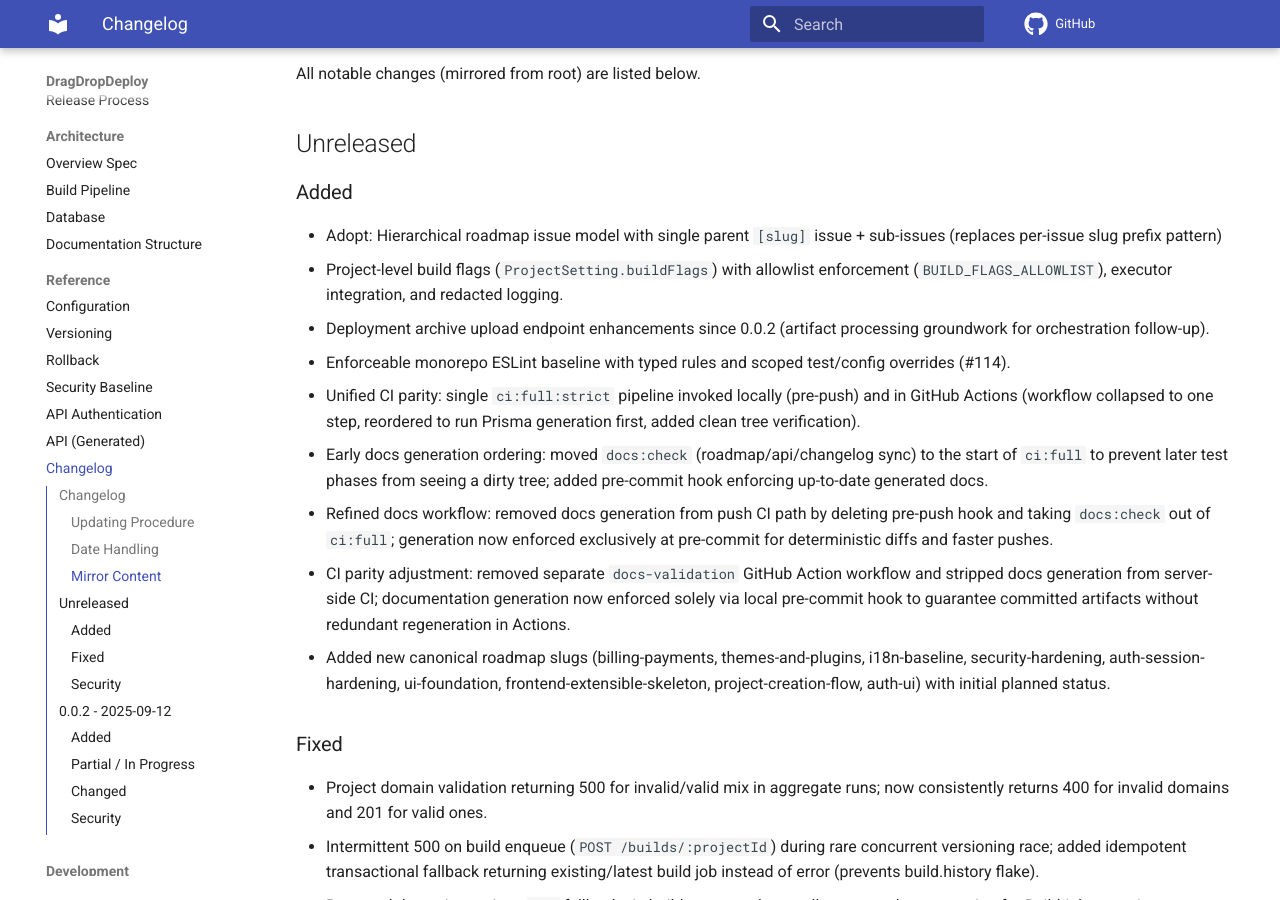
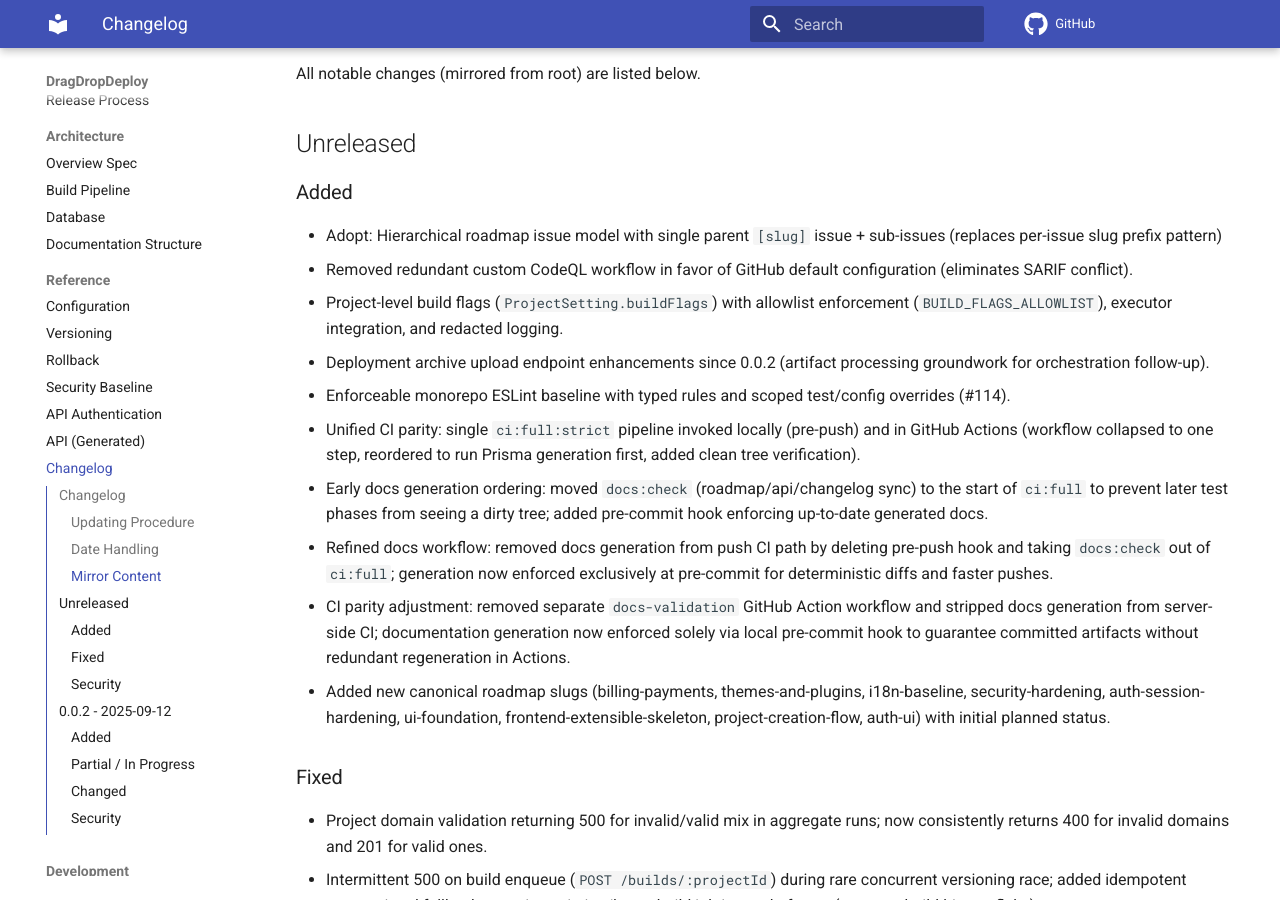
Before and after one commit to TomKonig/DragDropDeploy, an MkDocs documentation site: the page built from docs/reference/changelog.md, in a window 1280 px wide and 900 px high, scrolled down 726 px. Built offline with MkDocs 1.6.1 and Material for MkDocs 9.7.7, drawn with Linux system fonts in a browser that asks for light colours; comment, search, counter and statistics services are not loaded.

Commit message:
security(codeql): remove redundant custom workflow; rely on default repository scanning

```diff
--- a/docs/reference/changelog.md
+++ b/docs/reference/changelog.md
@@ -32,6 +32,7 @@ All notable changes (mirrored from root) are listed below.
 ### Added
 
 - Adopt: Hierarchical roadmap issue model with single parent `[slug]` issue + sub-issues (replaces per-issue slug prefix pattern)
+- Removed redundant custom CodeQL workflow in favor of GitHub default configuration (eliminates SARIF conflict).
 - Project-level build flags (`ProjectSetting.buildFlags`) with allowlist enforcement (`BUILD_FLAGS_ALLOWLIST`), executor integration, and redacted logging.
 - Deployment archive upload endpoint enhancements since 0.0.2 (artifact processing groundwork for orchestration follow-up).
 - Enforceable monorepo ESLint baseline with typed rules and scoped test/config overrides (#114).
```
Also changed, not shown: CHANGELOG.md (+1 -0 lines), 1 other file.
